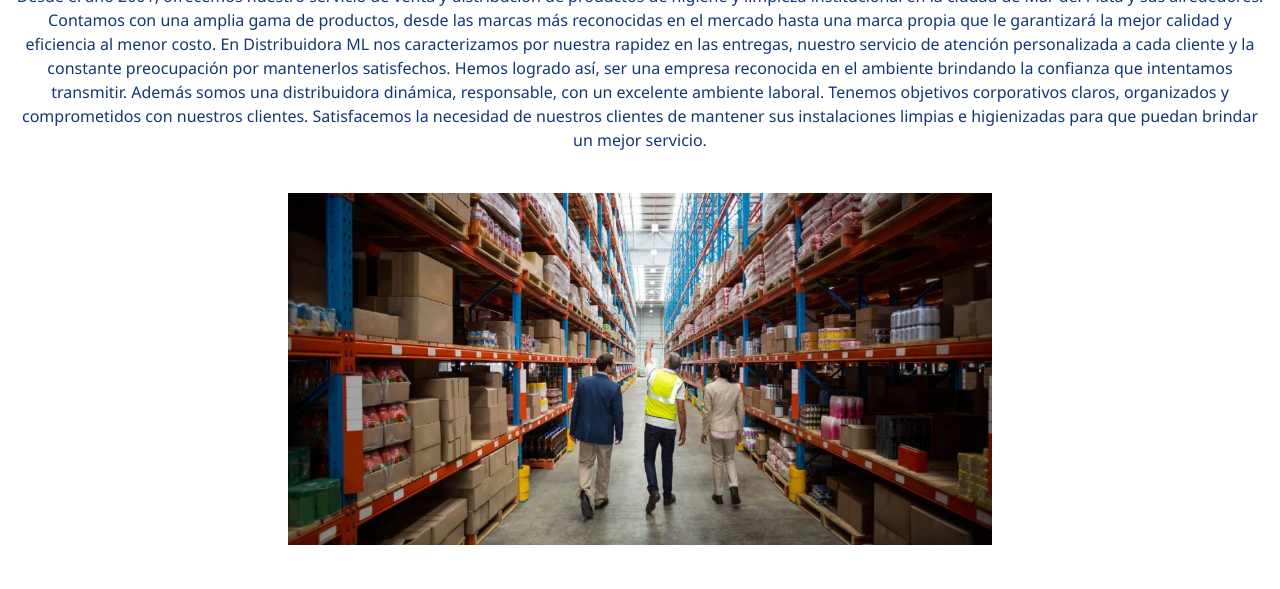
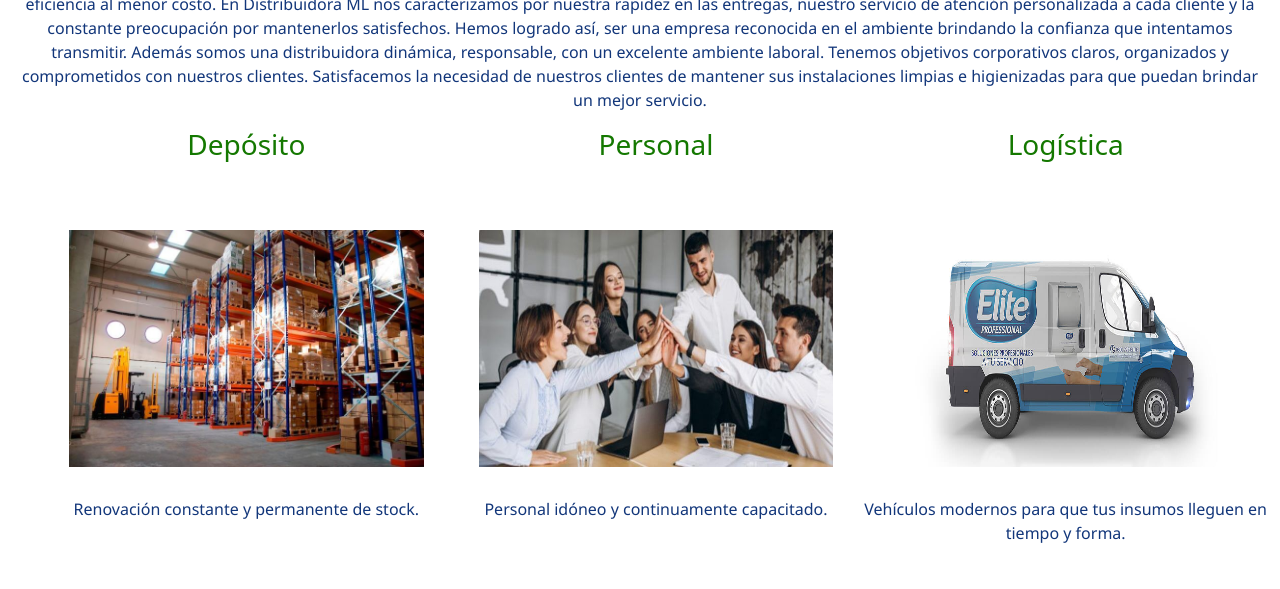
Before and after one commit to FerminAreas/proyectoFerminAreas2, a plain HTML site: page pages/quienes.html in a window 1280 px wide. Shown: the part 483-1072 px from the top of the page. Drawn offline with nearby package versions, Linux system fonts and the light colour scheme.

Commit message:
Agregue grids y algunas modifaciones de texto

```diff
--- a/pages/quienes.html
+++ b/pages/quienes.html
@@ -21,7 +21,6 @@
 
               <nav class= "navbar navbar-expand-lg">
                 <div class=" barraNav container-fluid d-flex justify-content-md-end">
-                  <a class="navbar-brand" href="../index.html">Menú</a>
                   <button class="navbar-toggler" type="button" data-bs-toggle="collapse" data-bs-target="#navbarNav" aria-controls="navbarNav" aria-expanded="false" aria-label="Toggle navigation">
                     <span class="navbar-toggler-icon"></span>
                   </button>
@@ -55,9 +54,23 @@
             Hemos logrado así, ser una empresa reconocida en el ambiente brindando la confianza que intentamos transmitir.
             Además somos una distribuidora dinámica, responsable, con un excelente ambiente laboral. Tenemos objetivos corporativos claros, organizados y comprometidos con nuestros clientes.
             Satisfacemos la necesidad de nuestros clientes de mantener sus instalaciones limpias e higienizadas para que puedan brindar un mejor servicio.
+        </p>
 
-        </p>
-        <img src="../img/depoito productos optimizada.jpg" alt="foto del deposito de productos"/>
+
+        <ul class="galeria1">
+          <h3 class="titulo1">Depósito</h3>
+          <li><img class="imagen1" src="../img/Depositogridok.jpg" alt="Depósito de la empresa"></li>
+          <p class="info1">Renovación constante y permanente de stock.</p>
+
+          <h3 class="titulo2">Personal</h3>
+          <li><img class="imagen2" src="../img/Equipogrid2ok.jpg" alt="Equipo de trabajo"></li>
+          <p class="info2">Personal idóneo y continuamente capacitado.</p>
+
+          <h3 class="titulo3"> Logística</h3>
+          <li><img class="imagen3"  src="../img/logisticagridok.jpg" alt="Vehículos para logística"></li>
+          <p class="info3">Vehículos modernos para que tus insumos lleguen en tiempo y forma.</p>
+        </ul>
+
     </main>
 
   <footer>
--- a/scss/base/_reseteo.scss
+++ b/scss/base/_reseteo.scss
@@ -1,10 +1,10 @@
 
 ul{
     list-style: none;
-        li{
+       li{
             display: flex;
-                a{
-                 text-decoration: none;
+                 a{
+                    text-decoration: none;
                     text-align: center;
                 }
         }
--- /dev/null
+++ b/scss/componentes/_grids.scss
@@ -0,0 +1,49 @@
+.galeria1{
+    display: grid;
+    grid-template-columns: repeat(3,1fr);
+    grid-template-rows: 0.5fr 2fr 0.5fr;
+    gap: 5px 5px;
+
+    grid-template-areas:
+    "titulo1 titulo2 titulo3"
+    "imagen1 imagen2 imagen3"
+    "info1 info2 info3"
+}
+
+.titulo1{
+    grid-area: titulo1;
+}
+.titulo2{
+    grid-area: titulo2;
+}
+.titulo3{
+    grid-area: titulo3;
+}
+
+.imagen1{
+        grid-area:imagen1;
+        width: 100%;
+        height: 100%;
+    }
+
+.imagen2{
+        grid-area:imagen2;
+        width: 100%;
+        height: 100%;
+}
+
+.imagen3{
+        grid-area:imagen3;
+        width: 100%;
+        height: 100%;
+}
+
+.info1{
+    grid-area: info1;
+}
+.info2{
+    grid-area: info2;
+}
+.info3{
+    grid-area: info3;
+}
--- a/scss/componentes/_medias.scss
+++ b/scss/componentes/_medias.scss
@@ -11,6 +11,7 @@
         display:flex;
         justify-content: space-around;
     }
+
 }
 
 @media (max-width: 768px){
@@ -30,4 +31,8 @@
         align-items: center;
     }
 
+    .galeria1{
+        display: block;
+    }
+
 }
--- a/scss/main.scss
+++ b/scss/main.scss
@@ -10,6 +10,7 @@
 @import "componentes/medias";
 @import "componentes/mixins";
 @import "componentes/maps";
+@import "componentes/grids";
 
 
 
```
Also changed, not shown: index.html (+0 -1 lines), pages/contactanos.html (+0 -1 lines), pages/enviosymedios.html (+0 -1 lines), pages/productos.html (+0 -1 lines), css/style.css, img/Depositogridok.jpg (added), img/Equipogrid2ok.jpg (added), img/Equipogridok.jpg (added), img/logisticagridok.jpg (added), scss/componentes/_tipografias.scss (line endings or trailing spaces), 1 other file.
